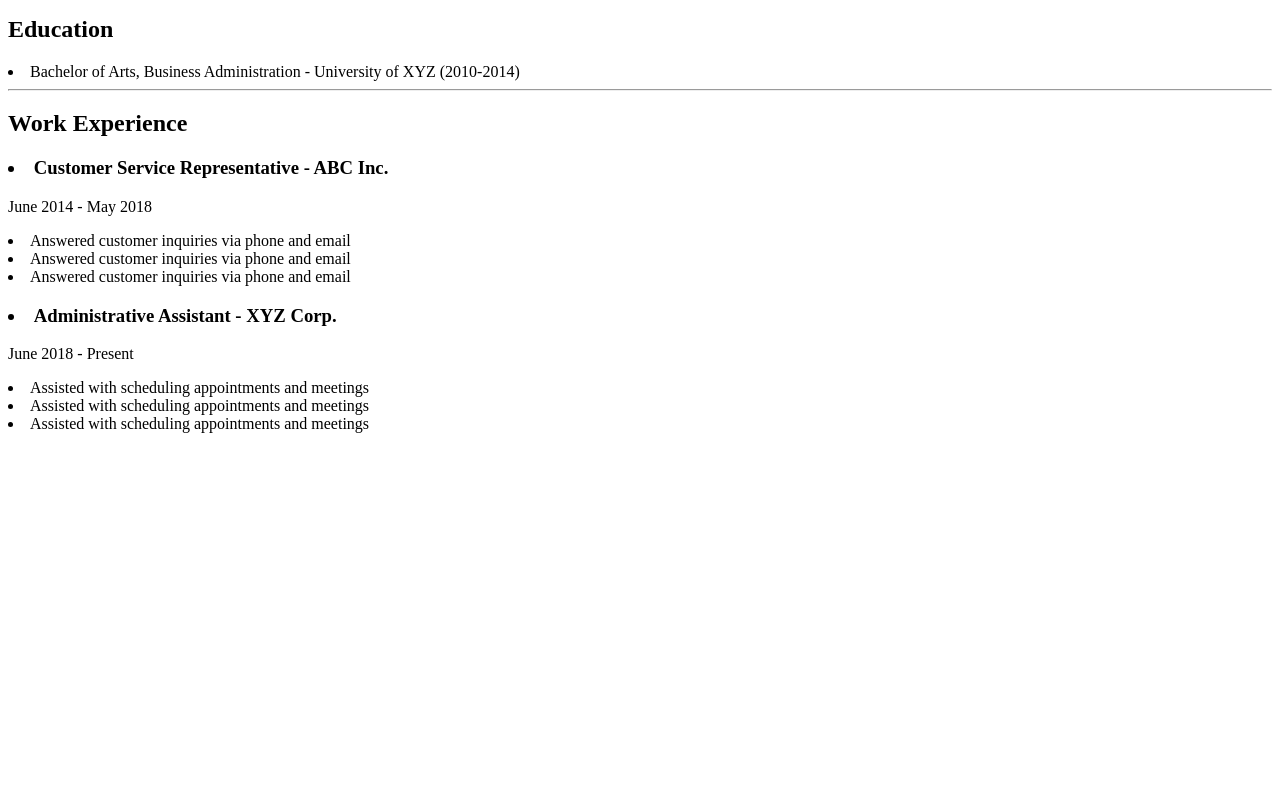
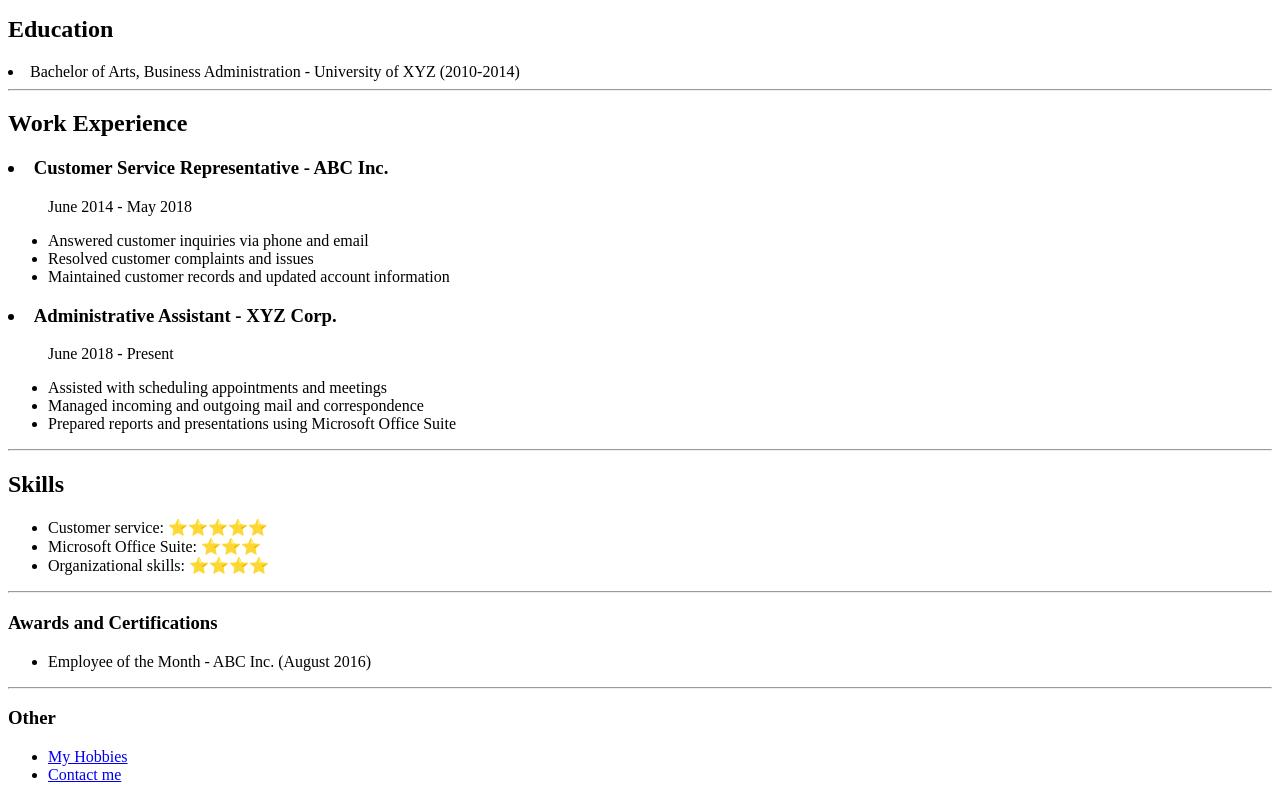
Before and after one commit to hsabba/resume-html, a plain HTML site: page index.html in a window 1280 px wide. Shown: the part 374-1174 px from the top of the page. Before the commit the page ends 823 px from the top, so only its background shows below. Drawn offline with Linux system fonts and the light colour scheme.

Commit message:
Update index.html

```diff
--- a/index.html
+++ b/index.html
@@ -16,18 +16,37 @@
     <hr />
     <h2>Work Experience</h2>
     <h3><li>Customer Service Representative - ABC Inc.</li></h3>
-    <p>June 2014 - May 2018
+    <ul>June 2014 - May 2018
+        <p></p>
         <li>Answered customer inquiries via phone and email</li>
-        <li>Answered customer inquiries via phone and email</li>
-        <li>Answered customer inquiries via phone and email</li>
-    </p>
+        <li>Resolved customer complaints and issues</li>
+        <li>Maintained customer records and updated account information</li>
+    </ul>
     <h3><li>Administrative Assistant - XYZ Corp.</li></h3>
-    <p>June 2018 - Present
+    <ul>June 2018 - Present
+        <p></p>
         <li>Assisted with scheduling appointments and meetings</li>
-        <li>Assisted with scheduling appointments and meetings</li>
-        <li>Assisted with scheduling appointments and meetings</li>
-
-    </p>
+        <li>Managed incoming and outgoing mail and correspondence</li>
+        <li>Prepared reports and presentations using Microsoft Office Suite</li>
+    </ul>
+    <hr />
+    <h2>Skills</h2>
+    <ul>
+        <li>Customer service: ⭐️⭐️⭐️⭐️⭐️</li>
+        <li>Microsoft Office Suite: ⭐️⭐️⭐️</li>
+        <li>Organizational skills: ⭐️⭐️⭐️⭐️</li>
+    </ul>
+    <hr />
+    <h3>Awards and Certifications</h3>
+    <ul>
+        <li>Employee of the Month - ABC Inc. (August 2016)</li>
+    </ul>
+    <hr />
+    <h3>Other</h3>
+    <ul>
+        <li><a href="./my+hobbies.html">My Hobbies</a></li>
+        <li><a href="./contact.html">Contact me</a></li>
+    </ul>
 
 </body>
 </html>
```
